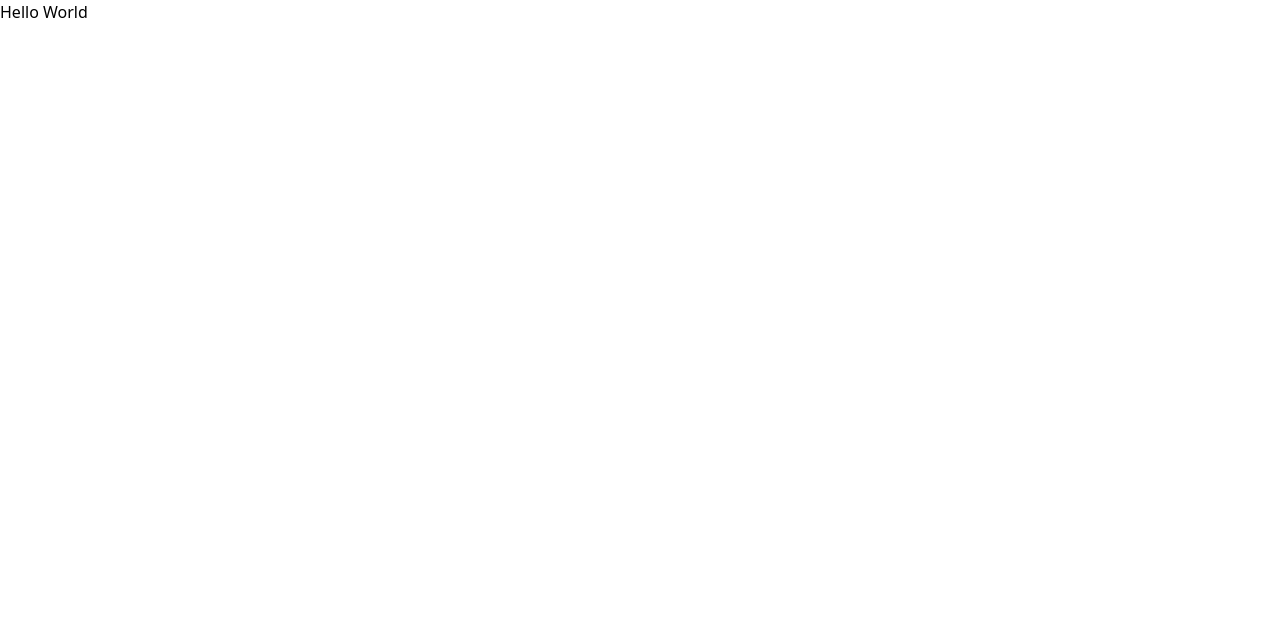
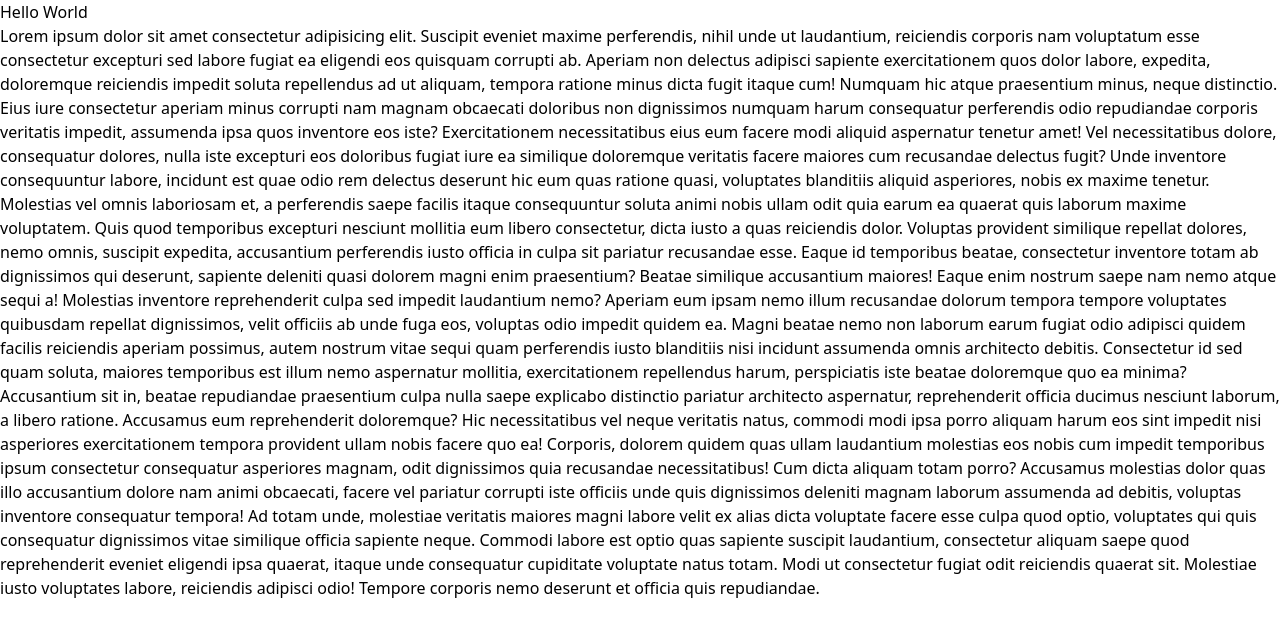
Before and after one commit to athulgeorge37/Stock-Market-App, a Next.js app: page / in a window 1280 px wide. Shown: the top 636 px of the page. Built offline with nearby package versions, Linux system fonts and the light colour scheme.

Commit message:
adds dummy lorem text

```diff
--- a/src/pages/index.tsx
+++ b/src/pages/index.tsx
@@ -14,7 +14,79 @@ export default function Home() {
                     href="/favicon.ico"
                 />
             </Head>
-            <main className="flex min-h-screen flex-col">Hello World</main>
+            <main className="flex min-h-screen flex-col">
+                Hello World
+                <p>
+                    Lorem ipsum dolor sit amet consectetur adipisicing elit.
+                    Suscipit eveniet maxime perferendis, nihil unde ut
+                    laudantium, reiciendis corporis nam voluptatum esse
+                    consectetur excepturi sed labore fugiat ea eligendi eos
+                    quisquam corrupti ab. Aperiam non delectus adipisci sapiente
+                    exercitationem quos dolor labore, expedita, doloremque
+                    reiciendis impedit soluta repellendus ad ut aliquam, tempora
+                    ratione minus dicta fugit itaque cum! Numquam hic atque
+                    praesentium minus, neque distinctio. Eius iure consectetur
+                    aperiam minus corrupti nam magnam obcaecati doloribus non
+                    dignissimos numquam harum consequatur perferendis odio
+                    repudiandae corporis veritatis impedit, assumenda ipsa quos
+                    inventore eos iste? Exercitationem necessitatibus eius eum
+                    facere modi aliquid aspernatur tenetur amet! Vel
+                    necessitatibus dolore, consequatur dolores, nulla iste
+                    excepturi eos doloribus fugiat iure ea similique doloremque
+                    veritatis facere maiores cum recusandae delectus fugit? Unde
+                    inventore consequuntur labore, incidunt est quae odio rem
+                    delectus deserunt hic eum quas ratione quasi, voluptates
+                    blanditiis aliquid asperiores, nobis ex maxime tenetur.
+                    Molestias vel omnis laboriosam et, a perferendis saepe
+                    facilis itaque consequuntur soluta animi nobis ullam odit
+                    quia earum ea quaerat quis laborum maxime voluptatem. Quis
+                    quod temporibus excepturi nesciunt mollitia eum libero
+                    consectetur, dicta iusto a quas reiciendis dolor. Voluptas
+                    provident similique repellat dolores, nemo omnis, suscipit
+                    expedita, accusantium perferendis iusto officia in culpa sit
+                    pariatur recusandae esse. Eaque id temporibus beatae,
+                    consectetur inventore totam ab dignissimos qui deserunt,
+                    sapiente deleniti quasi dolorem magni enim praesentium?
+                    Beatae similique accusantium maiores! Eaque enim nostrum
+                    saepe nam nemo atque sequi a! Molestias inventore
+                    reprehenderit culpa sed impedit laudantium nemo? Aperiam eum
+                    ipsam nemo illum recusandae dolorum tempora tempore
+                    voluptates quibusdam repellat dignissimos, velit officiis ab
+                    unde fuga eos, voluptas odio impedit quidem ea. Magni beatae
+                    nemo non laborum earum fugiat odio adipisci quidem facilis
+                    reiciendis aperiam possimus, autem nostrum vitae sequi quam
+                    perferendis iusto blanditiis nisi incidunt assumenda omnis
+                    architecto debitis. Consectetur id sed quam soluta, maiores
+                    temporibus est illum nemo aspernatur mollitia,
+                    exercitationem repellendus harum, perspiciatis iste beatae
+                    doloremque quo ea minima? Accusantium sit in, beatae
+                    repudiandae praesentium culpa nulla saepe explicabo
+                    distinctio pariatur architecto aspernatur, reprehenderit
+                    officia ducimus nesciunt laborum, a libero ratione.
+                    Accusamus eum reprehenderit doloremque? Hic necessitatibus
+                    vel neque veritatis natus, commodi modi ipsa porro aliquam
+                    harum eos sint impedit nisi asperiores exercitationem
+                    tempora provident ullam nobis facere quo ea! Corporis,
+                    dolorem quidem quas ullam laudantium molestias eos nobis cum
+                    impedit temporibus ipsum consectetur consequatur asperiores
+                    magnam, odit dignissimos quia recusandae necessitatibus! Cum
+                    dicta aliquam totam porro? Accusamus molestias dolor quas
+                    illo accusantium dolore nam animi obcaecati, facere vel
+                    pariatur corrupti iste officiis unde quis dignissimos
+                    deleniti magnam laborum assumenda ad debitis, voluptas
+                    inventore consequatur tempora! Ad totam unde, molestiae
+                    veritatis maiores magni labore velit ex alias dicta
+                    voluptate facere esse culpa quod optio, voluptates qui quis
+                    consequatur dignissimos vitae similique officia sapiente
+                    neque. Commodi labore est optio quas sapiente suscipit
+                    laudantium, consectetur aliquam saepe quod reprehenderit
+                    eveniet eligendi ipsa quaerat, itaque unde consequatur
+                    cupiditate voluptate natus totam. Modi ut consectetur fugiat
+                    odit reiciendis quaerat sit. Molestiae iusto voluptates
+                    labore, reiciendis adipisci odio! Tempore corporis nemo
+                    deserunt et officia quis repudiandae.
+                </p>
+            </main>
         </>
     );
 }
```
